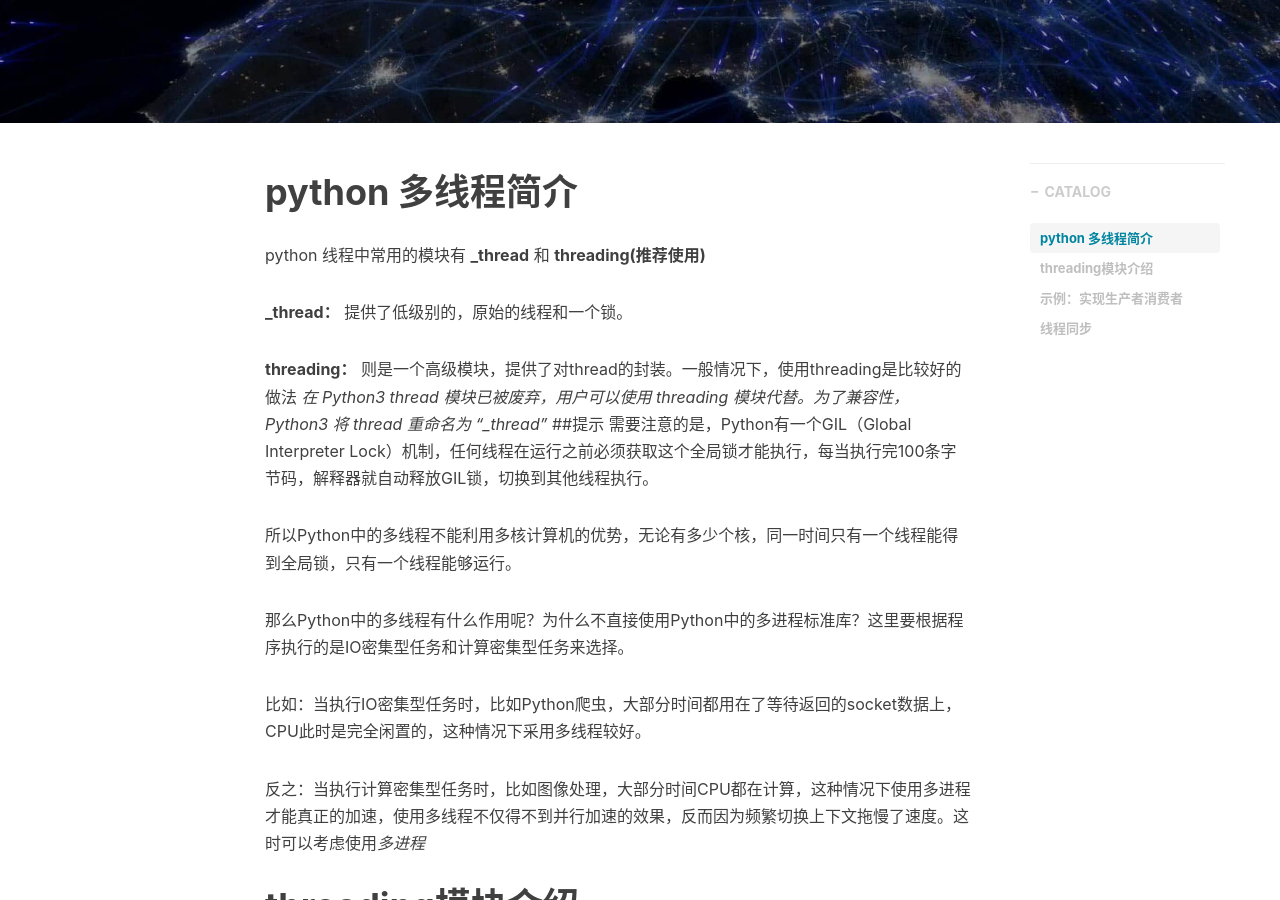
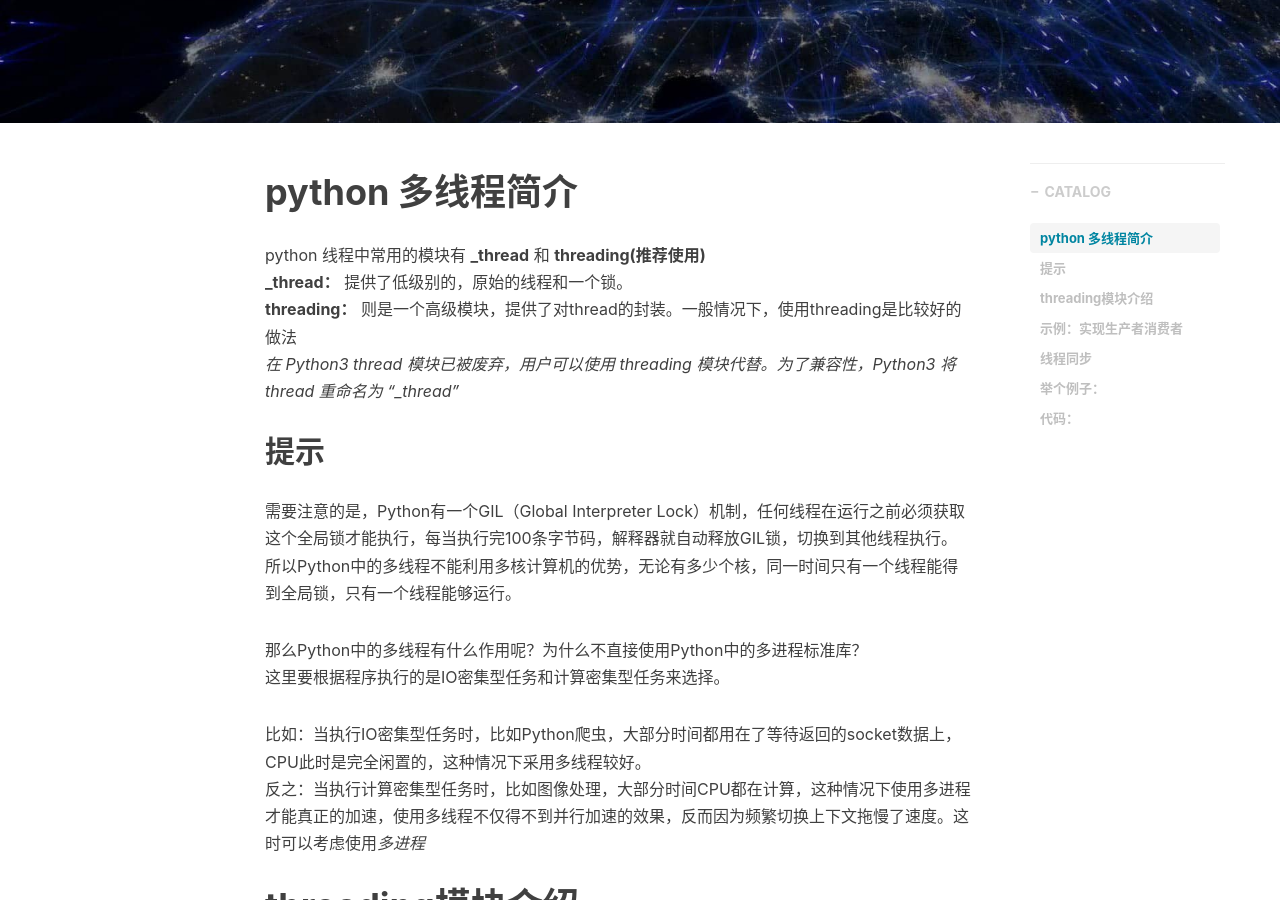
Before and after one commit to yuantianchi/sky.github.io, a Jekyll site: the page built from _posts/2018-10-16-Python 多线程.md, in a window 1280 px wide and 900 px high, scrolled down 400 px. Built offline with Jekyll 4.4.1, drawn with Linux system fonts in a browser that asks for light colours; nearby versions of some CDN libraries; comment, search, counter and statistics services are not loaded; some of the changed text lies outside the part shown.

Commit message:
Modify page layout

````diff
--- a/_posts/2018-10-16-Python 多线程.md
+++ b/_posts/2018-10-16-Python 多线程.md
@@ -12,20 +12,18 @@ tags:
 
 # python 多线程简介
 python 线程中常用的模块有 **_thread** 和 **threading(推荐使用)**
-
 **_thread：** 提供了低级别的，原始的线程和一个锁。
-
 **threading：** 则是一个高级模块，提供了对thread的封装。一般情况下，使用threading是比较好的做法
 *在 Python3 thread 模块已被废弃，用户可以使用 threading 模块代替。为了兼容性，Python3 将 thread 重命名为 "_thread"*
-##提示
+
+## 提示
 需要注意的是，Python有一个GIL（Global Interpreter Lock）机制，任何线程在运行之前必须获取这个全局锁才能执行，每当执行完100条字节码，解释器就自动释放GIL锁，切换到其他线程执行。
-
 所以Python中的多线程不能利用多核计算机的优势，无论有多少个核，同一时间只有一个线程能得到全局锁，只有一个线程能够运行。
 
-那么Python中的多线程有什么作用呢？为什么不直接使用Python中的多进程标准库？这里要根据程序执行的是IO密集型任务和计算密集型任务来选择。
+那么Python中的多线程有什么作用呢？为什么不直接使用Python中的多进程标准库？
+这里要根据程序执行的是IO密集型任务和计算密集型任务来选择。
 
 比如：当执行IO密集型任务时，比如Python爬虫，大部分时间都用在了等待返回的socket数据上，CPU此时是完全闲置的，这种情况下采用多线程较好。
-
 反之：当执行计算密集型任务时，比如图像处理，大部分时间CPU都在计算，这种情况下使用多进程才能真正的加速，使用多线程不仅得不到并行加速的效果，反而因为频繁切换上下文拖慢了速度。这时可以考虑使用*多进程*
 
 
@@ -105,21 +103,17 @@ if __name__ == '__main__':
     test()
 ```
 # 线程同步
+多线程的优势在于可以同时运行多个任务（至少感觉起来是这样）。但是当线程需要共享数据时，可能存在数据不同步的问题。
 如果多个线程共同对某个数据修改，则可能出现不可预料的结果，为了保证数据的正确性，需要对多个线程进行同步。
+使用 Thread 对象的 Lock 和 Rlock 可以实现简单的线程同步，这两个对象都有 acquire 方法和 release 方法，对于那些需要每次只允许一个线程操作的数据，可以将其操作放到 acquire 和 release 方法之间。
+## 举个例子：
 
-使用 Thread 对象的 Lock 和 Rlock 可以实现简单的线程同步，这两个对象都有 acquire 方法和 release 方法，对于那些需要每次只允许一个线程操作的数据，可以将其操作放到 acquire 和 release 方法之间。如下：
-
-多线程的优势在于可以同时运行多个任务（至少感觉起来是这样）。但是当线程需要共享数据时，可能存在数据不同步的问题。
-
-考虑这样一种情况：一个列表里所有元素都是0，线程"set"从后向前把所有元素改成1，而线程"print"负责从前往后读取列表并打印。
-
+一个列表里所有元素都是0，线程"set"从后向前把所有元素改成1，而线程"print"负责从前往后读取列表并打印。
 那么，可能线程"set"开始改的时候，线程"print"便来打印列表了，输出就成了一半0一半1，这就是数据的不同步。为了避免这种情况，引入了锁的概念。
-
 锁有两种状态——锁定和未锁定。每当一个线程比如"set"要访问共享数据时，必须先获得锁定；如果已经有别的线程比如"print"获得锁定了，那么就让线程"set"暂停，也就是同步阻塞；等到线程"print"访问完毕，释放锁以后，再让线程"set"继续。
-
 经过这样的处理，打印列表时要么全部输出0，要么全部输出1，不会再出现一半0一半1的尴尬场面。
 
-实例：
+### 代码：
 ```
 #!/usr/bin/python3
 import threading
````
